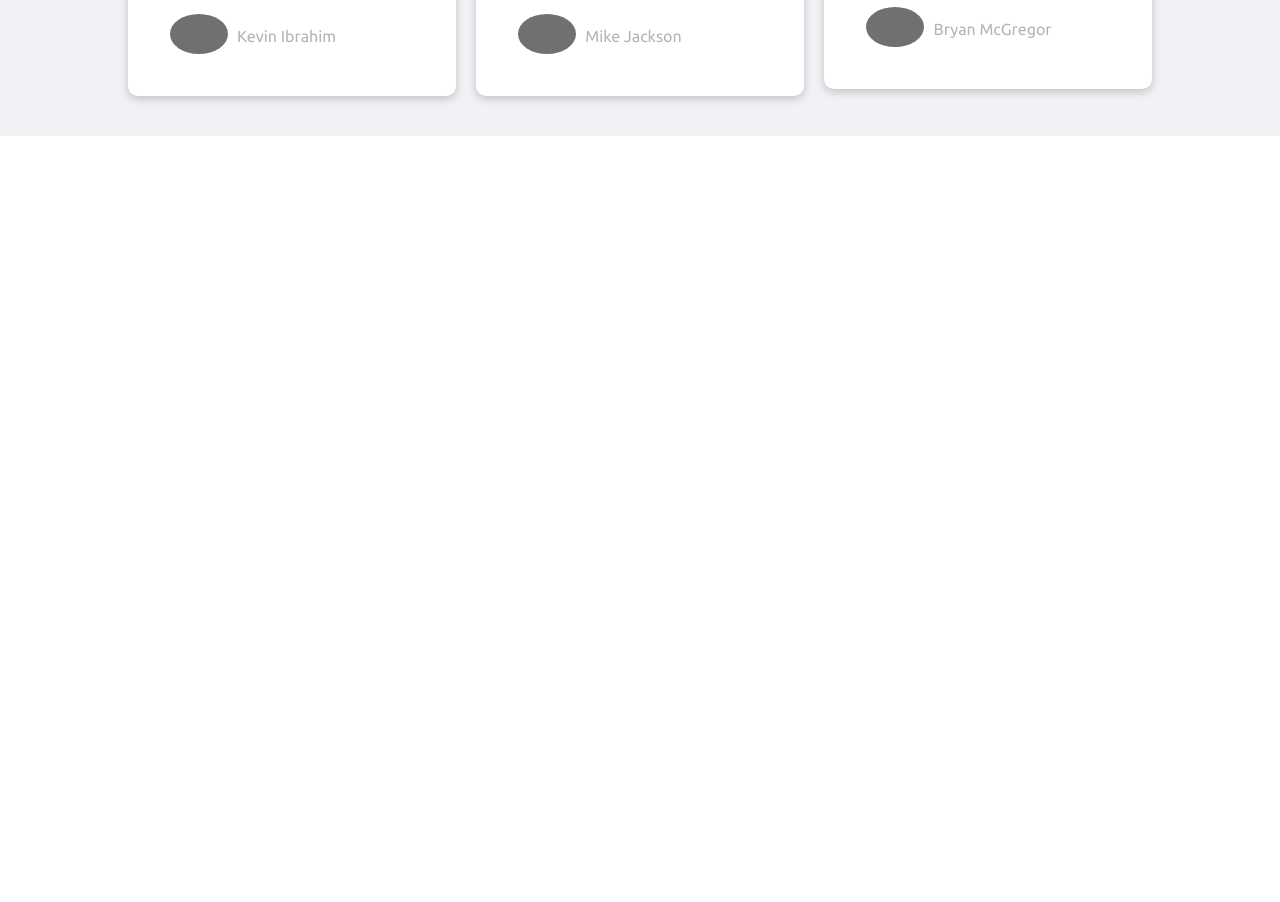
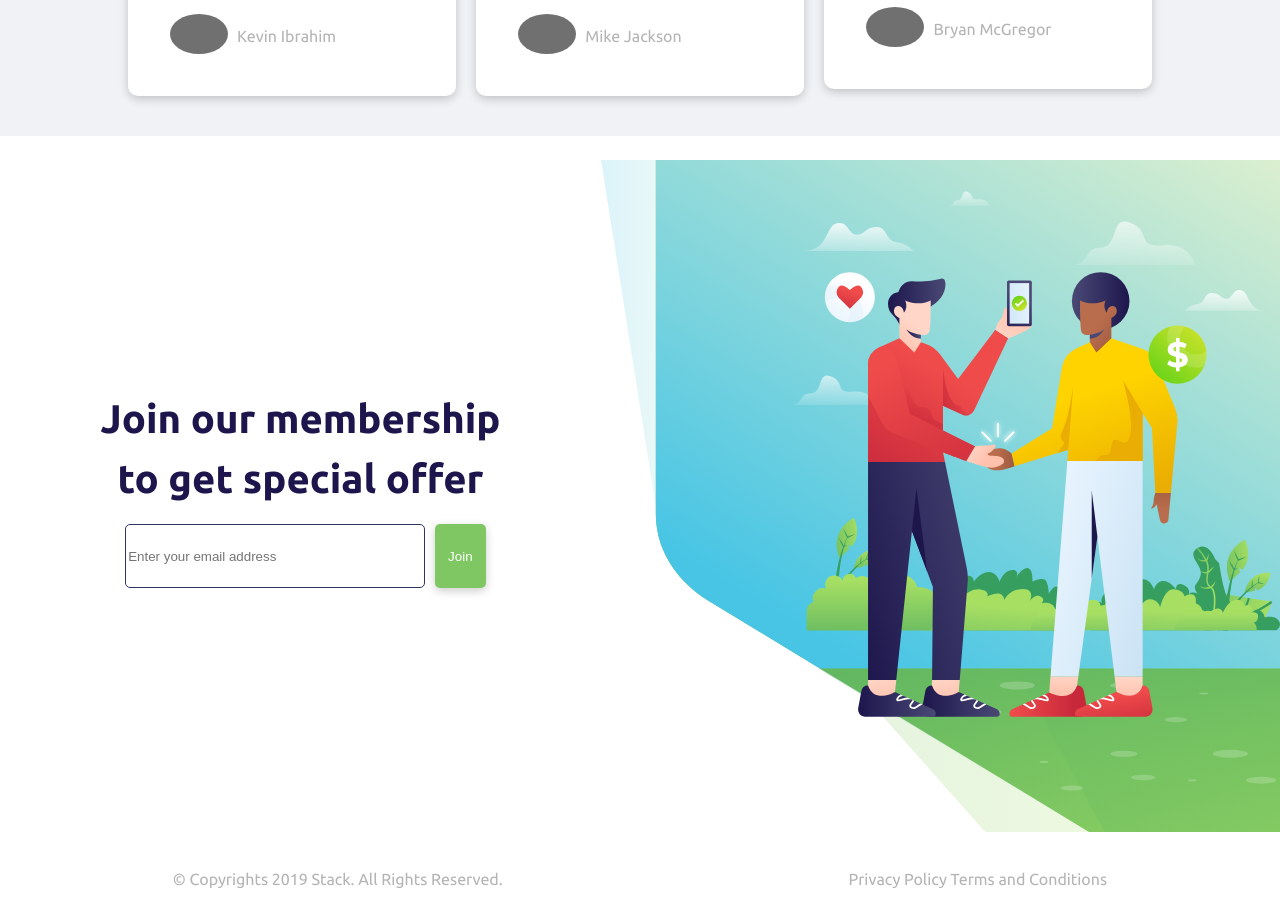
Before and after one commit to giselearaujos/Healthy-Food, a React (Vite) app: page / in a window 1280 px wide. Shown: the part 2481-3383 px from the top of the page. Before the commit the page ends 2617 px from the top, so only its background shows below. Built offline with nearby package versions, Linux system fonts and the light colour scheme.

Commit message:
:sparkles: Create MainSectionEnd component

```diff
--- /dev/null
+++ b/src/Components/MainSectionEnd/index.jsx
@@ -0,0 +1,30 @@
+import React from 'react';
+import ImageEnd from "../../assets/bloco_final_image.svg";
+
+const MainSectionEnd = () => {
+    return (
+        <>
+        <div className="sectionEnd">
+            <div className="sectionEnd__container">
+                <h1 className="sectionEnd__container__title">
+                    Join our membership
+                </h1>
+                <h1 className="sectionEnd__container__title">
+                    to get special offer
+                </h1>
+                <div className="sectionEnd__container__InputBtn">
+                    <input className= "sectionEnd__container__InputBtn__input" type="text" placeholder="Enter your email address"/>
+                    <button className= "sectionEnd__container__InputBtn__btn">Join</button>
+                </div>
+            </div>
+            <img className="sectionEnd__img" src={ImageEnd} />
+        </div>
+        <footer className="sectionEnd__footer">
+            <h3 className="sectionEnd__footer__h3">© Copyrights 2019 Stack. All Rights Reserved.</h3>
+            <h3 className="sectionEnd__footer__h3">Privacy Policy Terms and Conditions</h3>
+        </footer>
+        </>
+    );
+}
+
+export default MainSectionEnd;
--- /dev/null
+++ b/src/Components/MainSectionEnd/styles.scss
@@ -0,0 +1,139 @@
+.sectionEnd {
+    display: flex;
+    justify-content: center;
+    align-items: center;
+
+    &__container {
+        width: 100%;
+        height: 90vh;
+        display: flex;
+        flex-direction: column;
+        justify-content: center;
+        align-items: center;
+
+
+        @media (max-width: 1207px){
+            display : flex;
+            justify-content: center;
+            align-items: center;
+            height: 25vh;
+        }
+
+        @media (min-width: 320px) and (max-width: 480px){
+            height: 33vh;
+        }
+
+        @media (min-width: 200px) and (max-width: 321px){
+            height: 28vh;
+        }
+
+        &__title {
+            color: $title;
+            font-size: 40px;
+            font-weight:bold;
+            padding: 10px;
+
+            @media (min-width: 769px) and (max-width: 1024px){
+                font-size: 35px;
+
+            }
+
+            @media (min-width: 481px) and (max-width: 768px){
+                font-size: 33px;
+            }
+
+            @media (min-width: 320px) and (max-width: 480px){
+                font-size: 25px;
+            }
+
+            @media (min-width: 200px) and (max-width: 321px){
+                font-size: 20px;
+                text-align: center;
+            }
+        }
+
+        &__InputBtn {
+            display:flex;
+            height: 8vh;
+            width: 60%;
+            padding-left: 10px;
+            margin: 15px 0px;
+
+
+            @media (min-width: 1024px) and (max-width: 1200px){
+                width: 43%;
+                height: 6vh;
+            }
+
+            @media (min-width: 769px) and (max-width: 1024px){
+                width: 35%;
+                height: 5vh;
+            }
+
+            @media (min-width: 481px) and (max-width: 768px){
+                width: 54%;
+                height: 5vh;
+            }
+
+            @media (min-width: 321px) and (max-width: 480px){
+                height: 5vh;
+            }
+
+            @media (min-width: 200px) and (max-width: 320px){
+                width: 69%;
+                height: 4vh;
+            }
+
+            &__input {
+                width: 88%;
+                border: 1px solid $two;
+                border-radius: 5px;
+                color: $text;
+            }
+
+            &__btn {
+                width: 15%;
+                color: $white;
+                border: none;
+                box-shadow: 0 3px 10px #00000033;
+                border-radius: 5px;
+                background-color: $one;
+                margin-left: 10px;
+
+                @media (min-width: 321px) and (max-width: 480px){
+                    width: 17%;
+                }
+
+                @media (min-width: 200px) and (max-width: 321px){
+                    width: 20%;
+                }
+            }
+        }
+    }
+
+    &__img {
+        @media (min-width: 1024px) and (max-width: 1206px){
+            width: 67%;
+            height: 85%;
+            margin-top: -3px;
+        }
+
+        @media (max-width: 1207px) {
+            display: none;
+        }
+    }
+
+    &__footer {
+        display: flex;
+        justify-content: space-around;
+        margin: 15px 0px;
+
+        &__h3 {
+            color: $text;
+        }
+
+        @media (max-width: 900px) {
+            display: none;
+        }
+    }
+}
--- a/src/main.jsx
+++ b/src/main.jsx
@@ -7,6 +7,7 @@ import Home from './Components/Home/index';
 import MainCardFood from './Components/MainCardFood/index';
 import MainServices from './Components/MainServices/index';
 import MainCardBlog from './Components/MainCardBlog/index';
+import MainSectionEnd from './Components/MainSectionEnd/index';
 
 
 
@@ -17,6 +18,7 @@ ReactDOM.render(
     <MainCardFood />
     <MainServices />
     <MainCardBlog />
+    <MainSectionEnd />
   </React.StrictMode>,
   document.getElementById('root')
 )
--- a/src/scss/Main.scss
+++ b/src/scss/Main.scss
@@ -11,3 +11,4 @@
 @import "../Components/Subtitle/styles.scss";
 @import "../Components/MainServices/styles.scss";
 @import "../Components/MainCardBlog/styles.scss";
+@import "../Components/MainSectionEnd/styles.scss";
```
